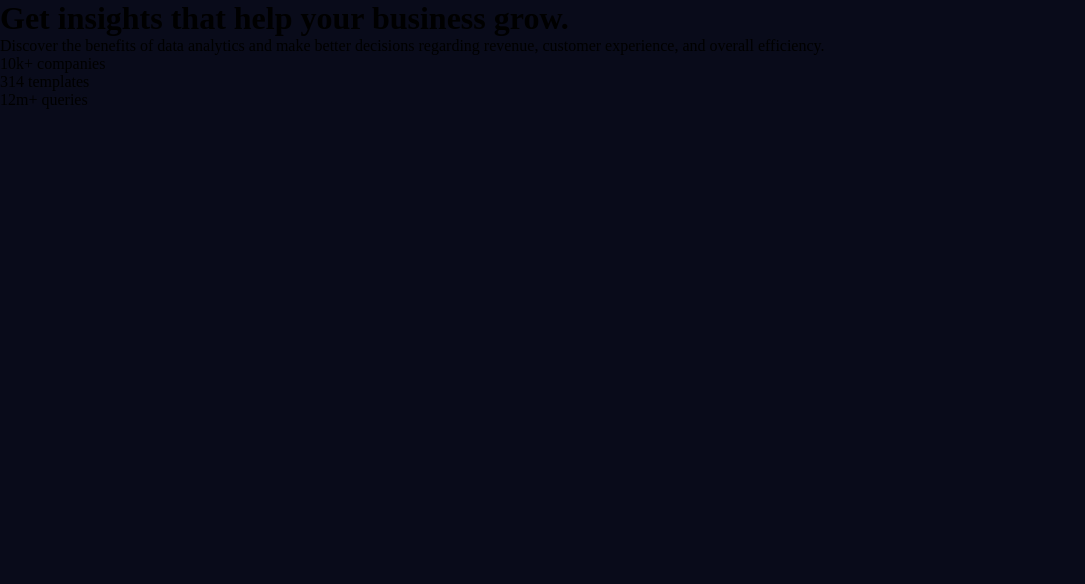
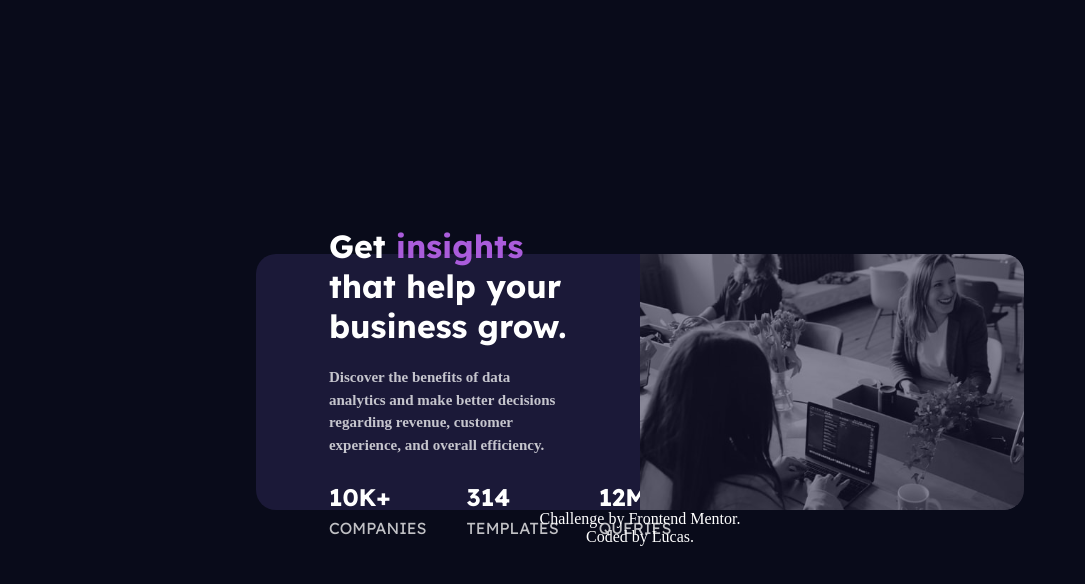
Before and after one commit to Lucas-FernandoJesus/stats_preview_card_component_main, a plain HTML site: page index.html in a window 1280 px wide. Shown: the whole page, without its empty margins (0-1085 px from the left). Drawn offline with Linux system fonts and the light colour scheme.

Commit message:
Implemented HTML and CSS

```diff
--- a/assets/styles/index.css
+++ b/assets/styles/index.css
@@ -5,6 +5,101 @@
   margin: 0;
   padding: 0;
 }
+.attribution, a{
+  text-decoration: none;
+  color: var(--color-large-letters);
+  text-align: center;
+}
+ul,li{
+  list-style: none;
+}
 body{
+  width: 100vw;
+  height: 100vh;
+  display: flex;
+  flex-direction: column;
+  justify-content: center;
+  align-items: center;
   background-color: var(--color-background);
+  font-family: "Inter" - sans-serif;
+  /* "Lexend Deca", serif; */
 }
+.content{
+  display: grid;
+  grid-template-columns: repeat(2,30vw);
+  grid-template-rows: repeat(1,20vw);
+  grid-template-areas: "body image";
+}
+.body{
+  grid-area: body;
+  display: flex;
+  flex-direction: column;
+  justify-content: center;
+  align-items: center;
+  border-radius: 20px 0 0 20px;
+  background-color: var(--color-card-purple);
+}
+.grid_item{
+  display: flex; /*FATHER OF ALL*/
+}
+.informations{
+  width: 62%;
+}
+.title{
+  font-family: "Lexend Deca", serif;
+  font-weight: 700;
+  color: var(--color-large-letters);
+}
+.word{
+  color: var(--color-emphasis);
+}
+.paragraph{
+  margin: 20px 0px;
+  font-size: 15px;
+  font-weight: 600;
+  line-height: 1.5;
+  color: var(--color-main-paragraph);
+}
+.stat {
+  text-align: center;
+}
+.text {
+  font-size: 14px;
+  color: #888;
+}
+.image{
+  width: 100%;
+  border-radius: 0px 20px 20px 0px;
+  position: relative;
+  overflow: hidden;
+}
+.image img {
+  width: 100%;
+  height: 100%;
+  object-fit: cover; /* Garante que a imagem se ajuste ao container */
+}
+.image::after {
+  content: '';
+  position: absolute;
+  top: 0;
+  left: 0;
+  width: 100%;
+  height: 100%;
+  background-color: var(--color-card-purple-image); /* Cor vermelha com 50% de opacidade */
+}
+.nav, ul{
+  display: flex;
+  flex-direction: row;
+  width: 20%;
+  gap: 40px;
+  text-transform: UPPERCASE;
+}
+.items_list{
+  color: var(--color-main-paragraph);
+  font-family: "Lexend Deca", serif;
+}
+h2{
+  color: var(--color-large-letters);
+  font-weight: 700;
+  margin: 6px 0px;
+}
--- a/assets/styles/var.css
+++ b/assets/styles/var.css
@@ -1,6 +1,7 @@
 :root{
   --color-background:hsl(233, 47%, 7%);
   --color-card-purple:hsl(244, 38%, 16%);
+  --color-card-purple-image:hsl(244, 38%, 16%,0.5);
   --color-emphasis: hsl(277, 64%, 61%);
   --color-large-letters: hsl(0, 0%, 100%);
   --color-main-paragraph: hsla(0, 0%, 100%, 0.75);
--- a/index.html
+++ b/index.html
@@ -1,30 +1,42 @@
 <!DOCTYPE html>
 <html lang="en">
+
 <head>
   <meta charset="UTF-8">
-  <meta name="viewport" content="width=device-width, initial-scale=1.0"> <!-- displays site properly based on user's device -->
+  <meta name="viewport" content="width=device-width, initial-scale=1.0">
+  <!-- displays site properly based on user's device -->
   <link rel="icon" type="image/png" sizes="32x32" href="./images/favicon-32x32.png">
   <link rel="stylesheet" href="./assets/styles/index.css">
   <title>Frontend Mentor | Stats preview card component</title>
 </head>
+
 <body>
-  <main>
+  <main class="content">
+    <div class="grid_item body">
+      <div class="informations">
         <h1 class="title">
-      Get insights that help your business grow.
+          Get <span class="word">insights</span> that help your business grow.
         </h1>
         <p class="paragraph">
           Discover the benefits of data analytics and make better decisions regarding revenue, customer
           experience, and overall efficiency.
         </p>
-    <ul class="">
-      <li class="information">10k+ companies</li>
-      <li class="information">314 templates</li>
-      <li class="information">12m+ queries</li>
+        <div class="nav">
+          <ul class="items_list">
+            <li class=""><h2>10k+</h2> companies</li>
+            <li class=""><h2>314</h2> templates</li>
+            <li class=""><h2>12m+</h2> queries</li>
           </ul>
+        </div>
+      </div>
+    </div>
+    <div class="grid_item image">
+      <img class="image" src="./assets/images/image-header-desktop.jpg" alt="">
+    </div>
   </main>
-  <!-- <div class="attribution">
-    Challenge by <a href="https://www.frontendmentor.io?ref=challenge" target="_blank">Frontend Mentor</a>.
-    Coded by <a href="#">Your Name Here</a>.
-  </div> -->
+  <div class="attribution">
+    Challenge by <a href="https://www.frontendmentor.io?ref=challenge" target="_blank">Frontend Mentor</a>.<br>
+    Coded by <a href="https://www.frontendmentor.io/profile/Lucas-FernandoJesus">Lucas</a>.
+  </div>
 </body>
 </html>
```
Lines whose indentation alone changed are shown as unchanged.
